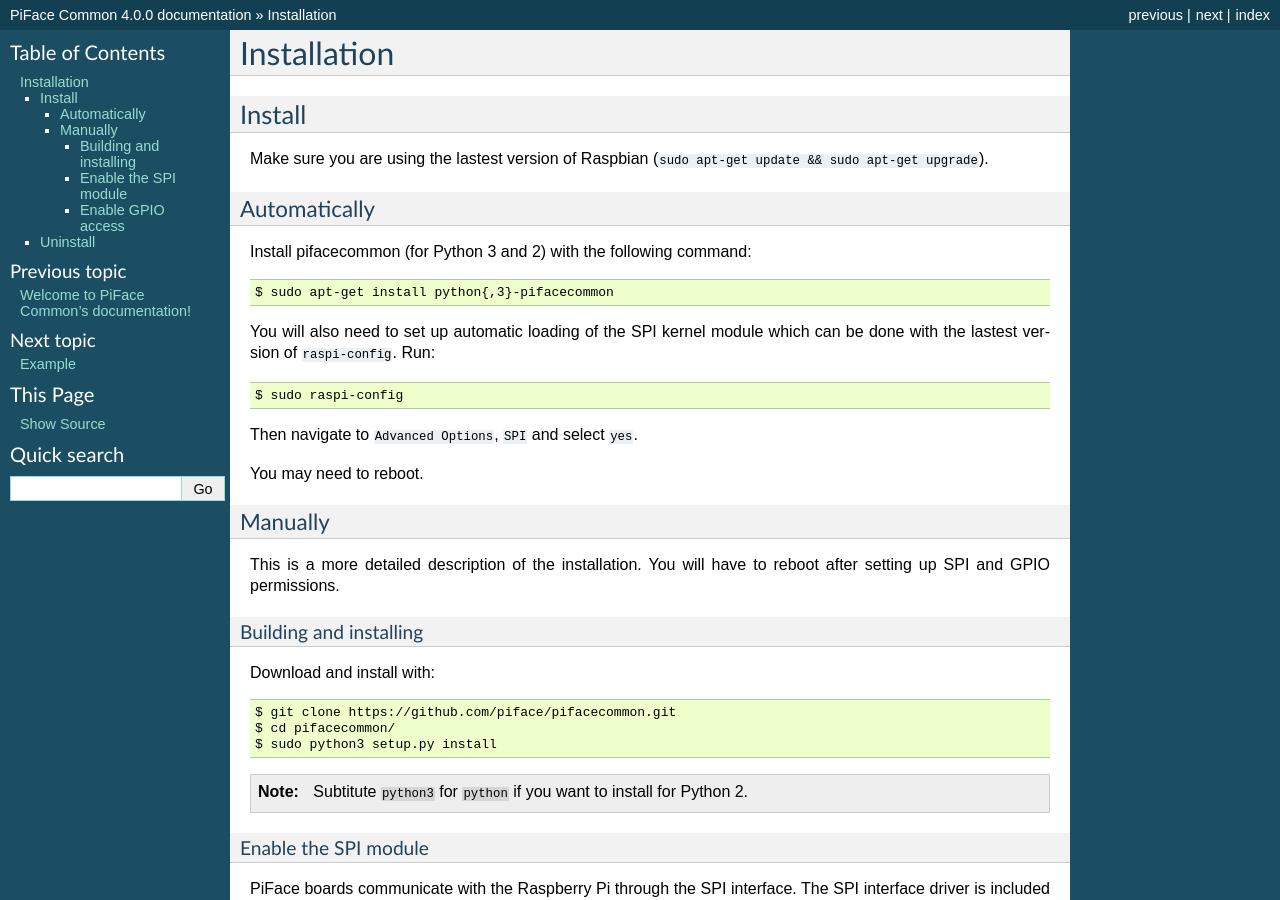
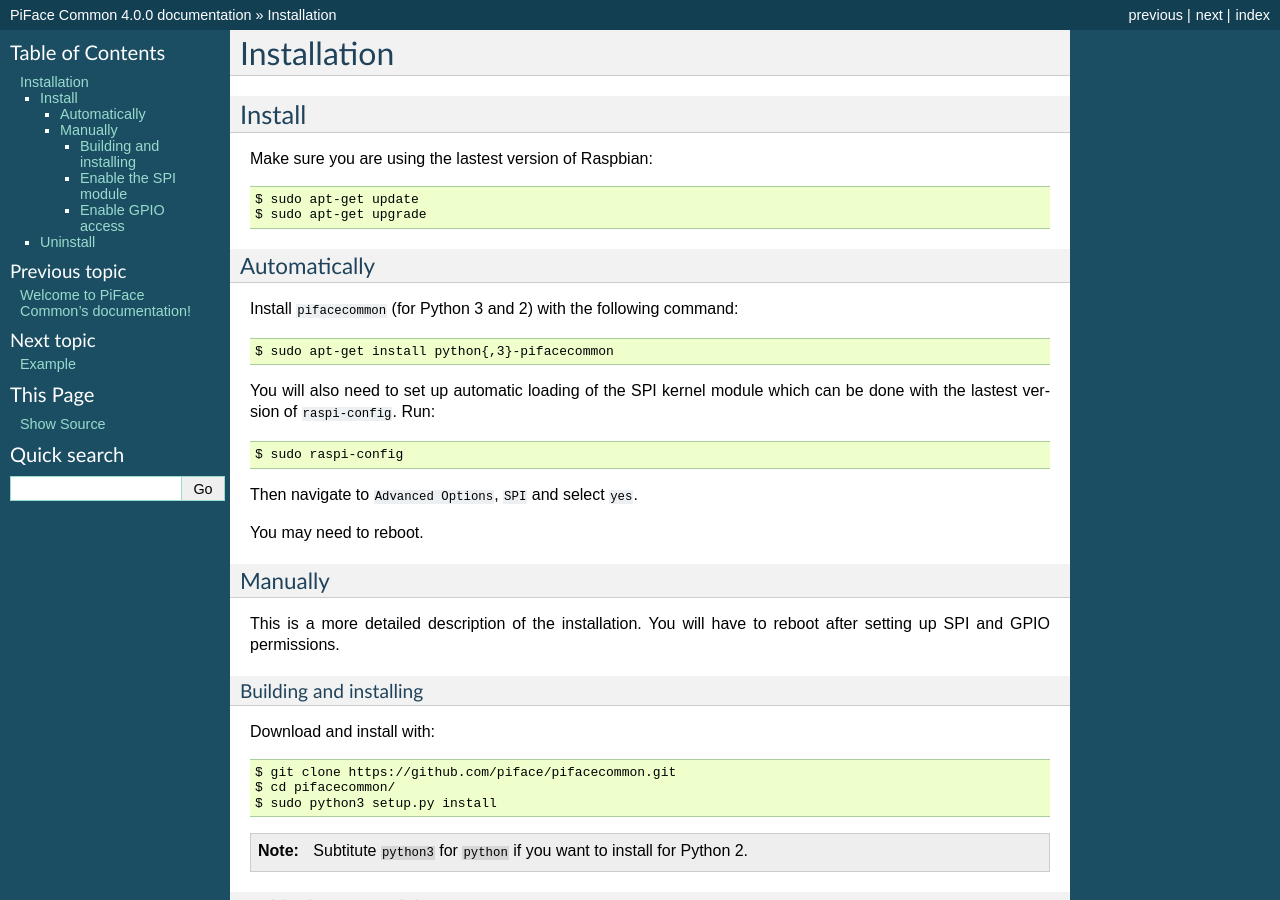
Before and after one commit to piface/pifacecommon, a Sphinx documentation site: the page built from docs/installation.rst, in a window 1280 px wide and 900 px high. Built offline with Sphinx 7.4.7, drawn with Linux system fonts in a browser that asks for light colours; formulas are drawn with MathJax 3; some of the changed text lies outside the part shown.

```diff
--- a/docs/installation.rst
+++ b/docs/installation.rst
@@ -5,13 +5,15 @@ Installation
 Install
 =======
 
-Make sure you are using the lastest version of Raspbian (``sudo apt-get update
-&& sudo apt-get upgrade``).
+Make sure you are using the lastest version of Raspbian::
+
+    $ sudo apt-get update
+    $ sudo apt-get upgrade
 
 Automatically
 -------------
 
-Install pifacecommon (for Python 3 and 2) with the following command::
+Install ``pifacecommon`` (for Python 3 and 2) with the following command::
 
     $ sudo apt-get install python{,3}-pifacecommon
 
```
Also changed, not shown: other parts of docs/installation.rst (+1 -1 lines).
